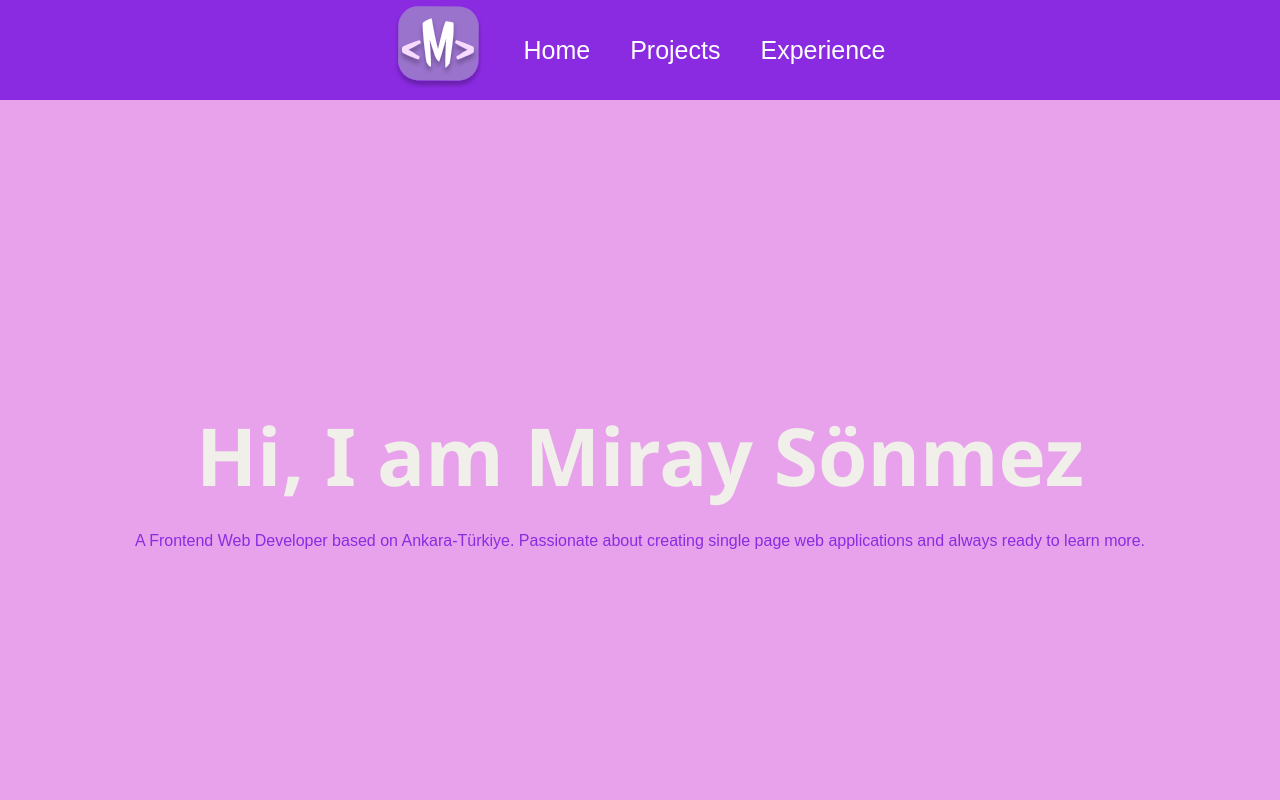
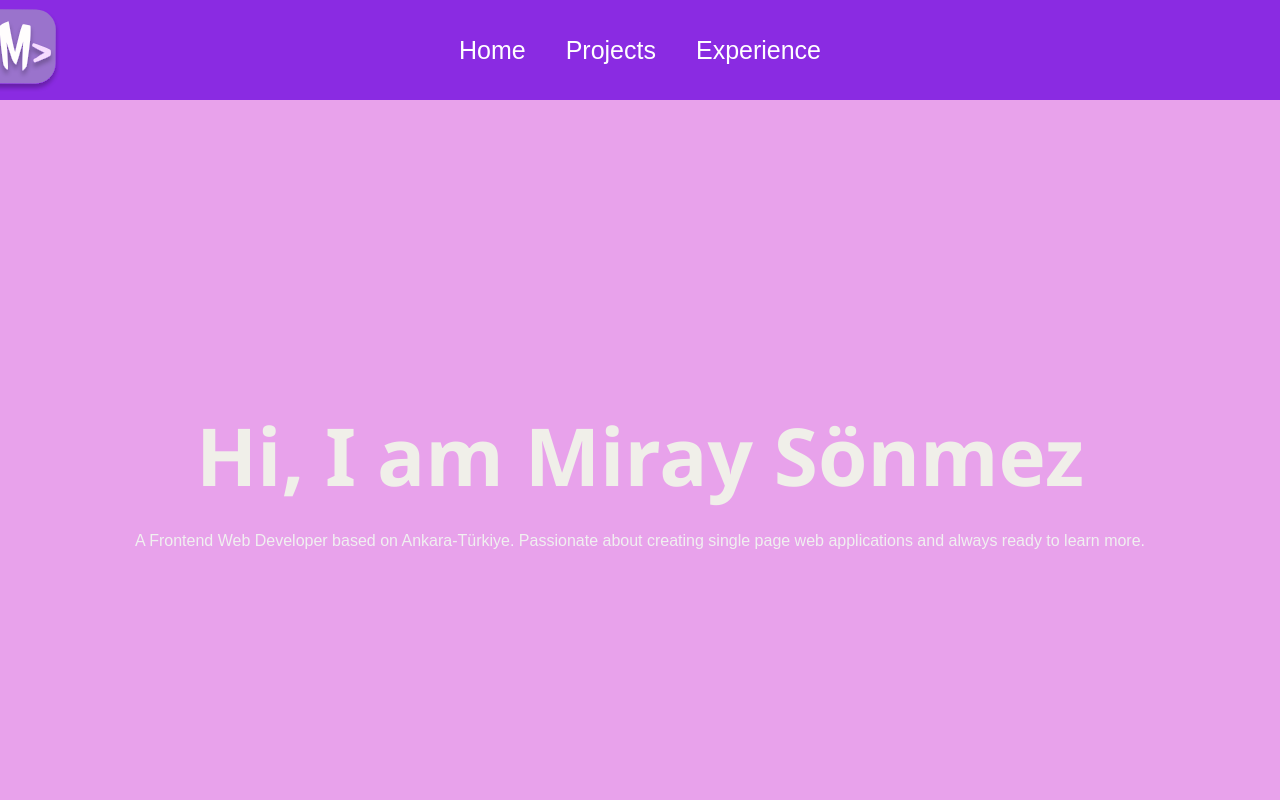
Before and after one commit to chiturca/portfolio, a React (Create React App) app: page / in a window 1280 px wide. Shown: the top 800 px of the page. Built offline with nearby package versions, Linux system fonts and the light colour scheme.

Commit message:
Style: add navbar logo

```diff
--- a/package.json
+++ b/package.json
@@ -14,6 +14,7 @@
     "@types/node": "^16.18.11",
     "@types/react": "^18.0.27",
     "@types/react-dom": "^18.0.10",
+    "animate.css": "^4.1.1",
     "anime.css": "^1.0.1",
     "emailjs-com": "^3.2.0",
     "gsap": "^3.11.4",
--- a/src/App.scss
+++ b/src/App.scss
@@ -1,5 +1,8 @@
 $primary-color: #9A73CC;
 $secondary-color: #F6DBFF;
+
+@import 'animate.css';
+
 
 .App {
   width: 100%;
@@ -14,6 +17,6 @@ body {
   padding: 0;
   margin: 0;
 }
-* {
-  color: blueviolet;
-}
+// * {
+//   color: #8a2be2;
+// }
--- a/src/components/Navbar/index.scss
+++ b/src/components/Navbar/index.scss
@@ -11,6 +11,13 @@
     align-items: center;
     justify-content: center;
     color: white;
+  }
+
+  .logo {
+    display: flex;
+    align-items: flex-start;
+    position: absolute;
+    right: 48em;
   }
 
   .navbar a {
```
Also changed, not shown: 1 other file (tests, documents, lock files or other folders).
